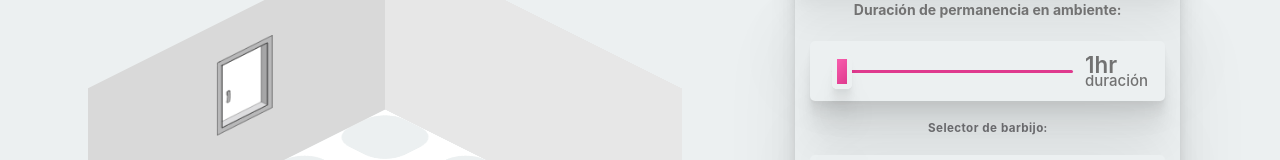
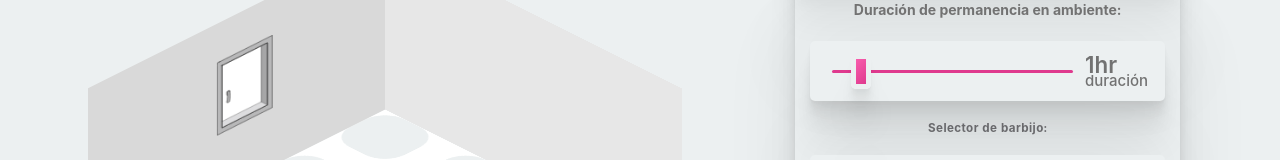
Before and after one commit to ADOX-SA/co2simulation, a React (Create React App) app: page / in a window 1280 px wide. Shown: the part 366-526 px from the top of the page. Built offline with nearby package versions, Linux system fonts and the light colour scheme; a web font is replaced by a local one.

Commit message:
Implemento escala de 15min en duracion

```diff
--- a/src/components/Simulator/components/Parameters.js
+++ b/src/components/Simulator/components/Parameters.js
@@ -21,7 +21,7 @@ export default function Parameters() {
       </div>
       <div className="controllers-div">
         {/* <PeopleSlider min={1} max={12} label="personas" /> */}
-        <DurationSlider min={1} max={9} label="duración" unit="hr" />
+        <DurationSlider min={1} max={36} label="duración" unit="hr" />
         <MaskSelector />
         <VentilationSelector />
       </div>
@@ -71,8 +71,8 @@ function DurationSlider({ min, max, label, unit }) {
       <div className="range shadow">
         <div className="slider-info">
           <span className="slider-value">
-            {room.duracion}
-            {unit}
+            {room.duracion < 1 ? room.duracion * 60 : room.duracion}
+            {room.duracion < 1 ? "min" : "hr"}
           </span>
           <span className="slider-label">{label}</span>
         </div>
@@ -81,7 +81,7 @@ function DurationSlider({ min, max, label, unit }) {
             type="range"
             min={min}
             max={max}
-            value={room.duracion}
+            value={room.duracion * 4}
             onChange={handleOnChange}
           />
         </div>
--- a/src/context/room-context.jsx
+++ b/src/context/room-context.jsx
@@ -72,17 +72,19 @@ export function RoomProvider(props) {
    * @param duracion requerido
    */
   const cambioDuracion = (duracion) => {
+    const nuevaDuracion = duracion / 4;
+
     const _ = undefined;
     const nuevaConcentracionMediaDeCuantas = concentracionMediaDeCuantas(
       _,
-      duracion,
+      nuevaDuracion,
       _
     );
 
     const nuevaCuantasInhaladasPorPersona = cuantasInhaladasPorPersona(
       nuevaConcentracionMediaDeCuantas,
       _,
-      duracion,
+      nuevaDuracion,
       _
     );
 
@@ -90,11 +92,11 @@ export function RoomProvider(props) {
       nuevaCuantasInhaladasPorPersona
     );
 
-    const nuevaTotalCO2 = totalCO2Ambiente(duracion, _);
+    const nuevaTotalCO2 = totalCO2Ambiente(nuevaDuracion, _);
 
     setRoom({
       ...room,
-      duracion: duracion,
+      duracion: nuevaDuracion,
       concentracionMediaDeCuantas: nuevaConcentracionMediaDeCuantas,
       cuantasInhaladasPorPersona: nuevaCuantasInhaladasPorPersona,
       probabilidadDeInfeccion: nuevaProbabilidadDeInfeccion,
```
